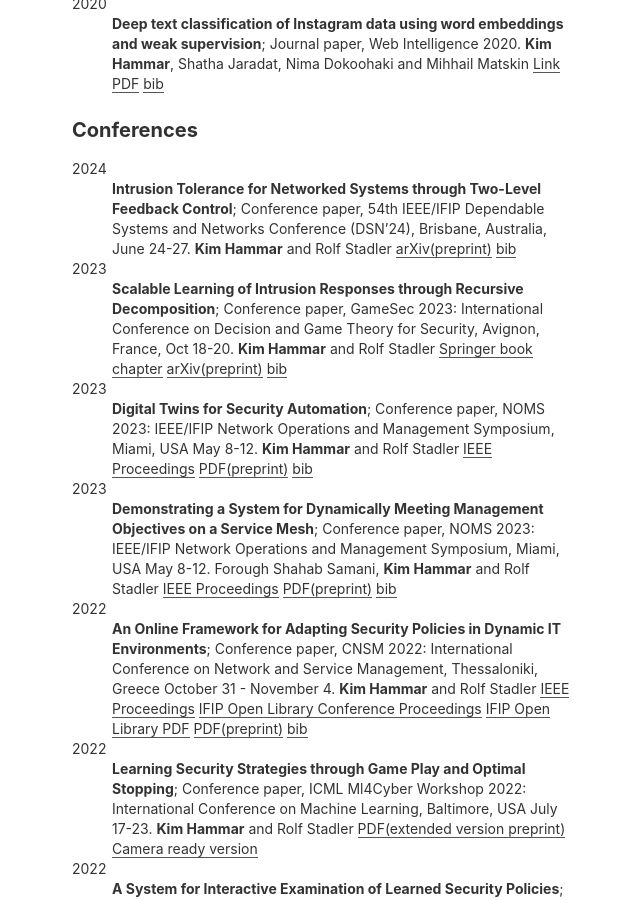
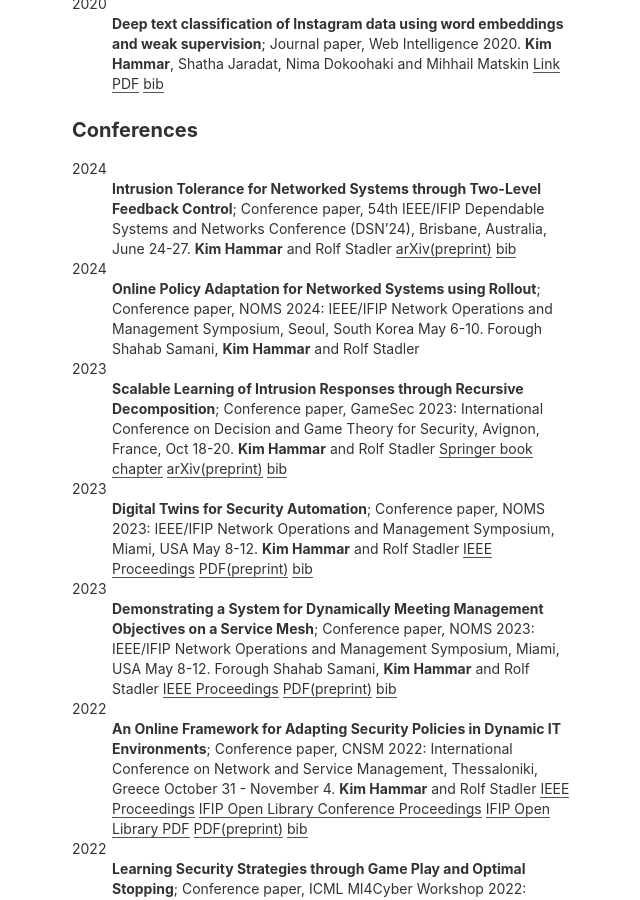
Before and after one commit to Limmen/Limmen.github.io, a Jekyll site: the page built from publications.md, in a window 1280 px wide and 900 px high, scrolled down 984 px. Shown: the whole window, without its empty margins (318-958 px from the left). Built offline with Jekyll 4.4.1, drawn with Linux system fonts in a browser that asks for light colours.

Commit message:
add link

```diff
--- a/publications.md
+++ b/publications.md
@@ -52,6 +52,10 @@ title: Publications
     **Kim Hammar** and Rolf Stadler
 	[arXiv(preprint)](https://arxiv.org/abs/2404.01741)
     [bib](/assets/citations/dsn24_hammar_stadler.bib)
+
+2024
+:   **Online Policy Adaptation for Networked Systems using Rollout**; Conference paper, NOMS 2024: IEEE/IFIP Network Operations and Management Symposium, Seoul, South Korea May 6-10.
+    Forough Shahab Samani, **Kim Hammar** and Rolf Stadler
 
 2023
 :   **Scalable Learning of Intrusion Responses through Recursive Decomposition**; Conference paper, GameSec 2023: International Conference on Decision and Game Theory for Security, Avignon, France, Oct 18-20.
```
